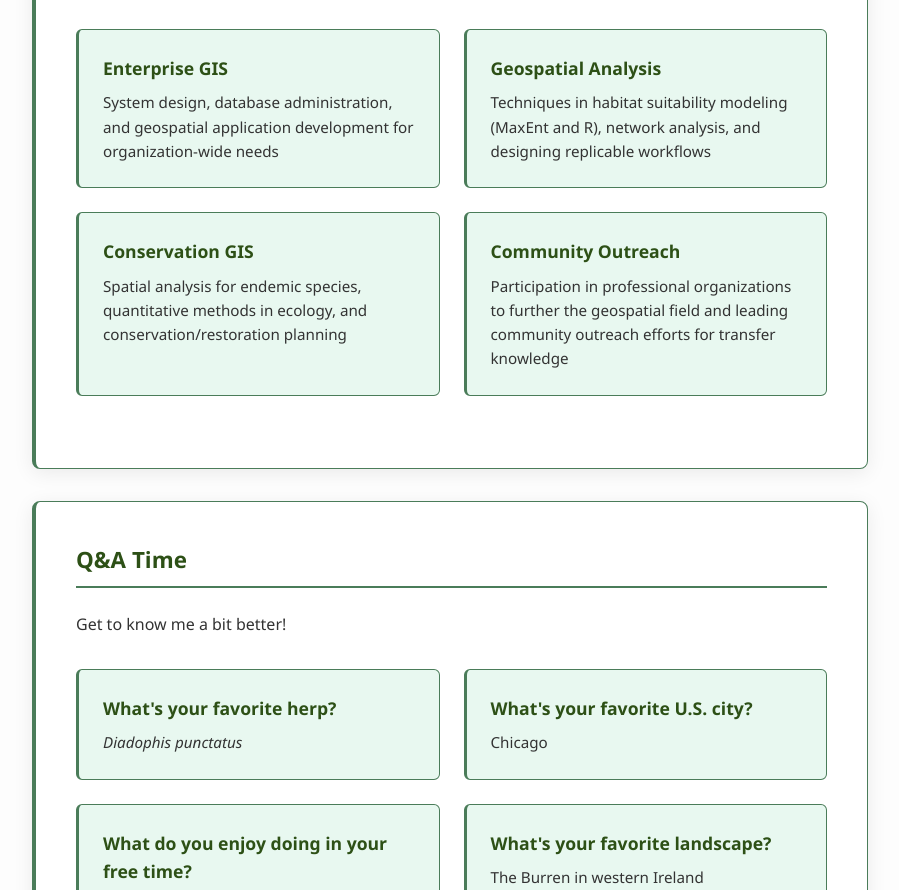
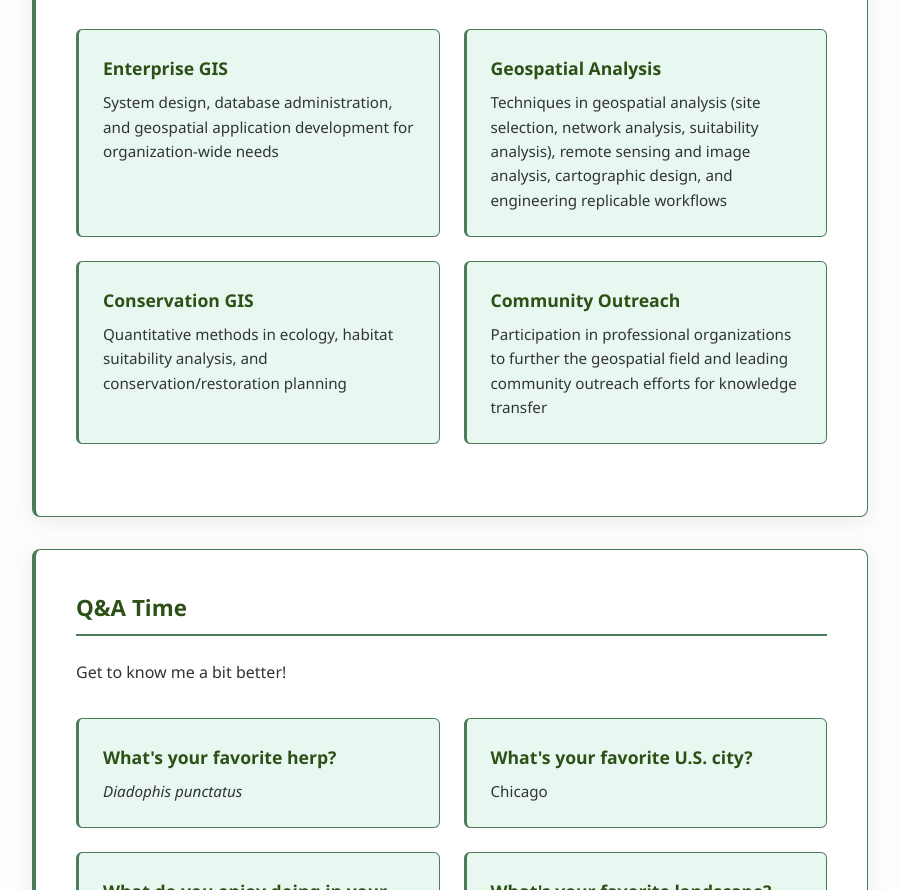
Before and after one commit to cswiv/pinus_palustris, a plain HTML site: page about.html in a window 1280 px wide. Shown: the part 1227-2117 px from the top of the page, without its empty margins (190-1089 px from the left). Drawn offline with Linux system fonts and the light colour scheme.

Commit message:
Update about.html

```diff
--- a/about.html
+++ b/about.html
@@ -448,15 +448,15 @@
                 </div>
                 <div class="expertise-card">
                     <h5>Geospatial Analysis</h5>
-                    <p>Techniques in habitat suitability modeling (MaxEnt and R), network analysis, and designing replicable workflows</p>
+                    <p>Techniques in geospatial analysis (site selection, network analysis, suitability analysis), remote sensing and image analysis, cartographic design, and engineering replicable workflows</p>
                 </div>
                 <div class="expertise-card">
                     <h5>Conservation GIS</h5>
-                    <p>Spatial analysis for endemic species, quantitative methods in ecology, and conservation/restoration planning</p>
+                    <p>Quantitative methods in ecology, habitat suitability analysis, and conservation/restoration planning</p>
                 </div>
                 <div class="expertise-card">
                     <h5>Community Outreach</h5>
-                    <p>Participation in professional organizations to further the geospatial field and leading community outreach efforts for transfer knowledge</p>
+                    <p>Participation in professional organizations to further the geospatial field and leading community outreach efforts for knowledge transfer</p>
                 </div>
             </div>
         </section>
```
